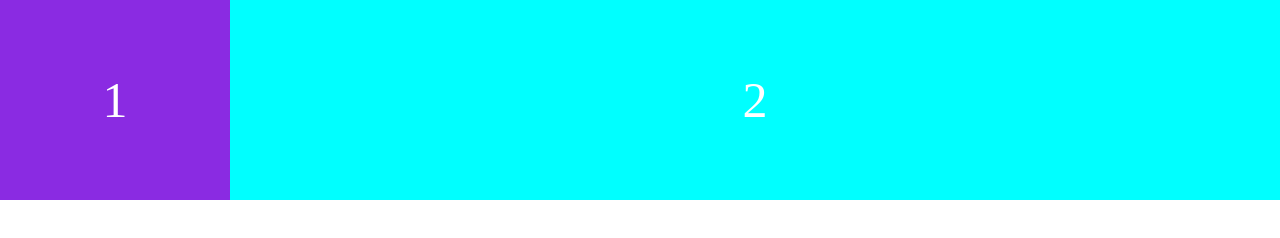
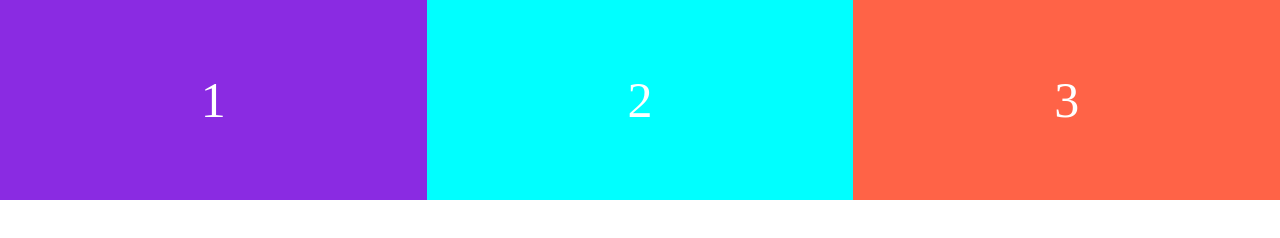
Before and after one commit to KimsPractice/cssLayoutMaster, a website built with Vite: page index.html in a window 1280 px wide. Built offline with nearby package versions, Linux system fonts and the light colour scheme.

Commit message:
flex-shrink는 grow 와 반대개념으로 생각할 수 있다. grow는 요소의 크기가 확대되는 비율을 지정했다면, shrink는 출소되는 비율과 순서를 지정한다. 숫자가 클수록 요소가 먼저 줄어든다.

```diff
--- a/index.html
+++ b/index.html
@@ -9,5 +9,6 @@
   <body>
     <div class="box">1</div>
     <div class="box">2</div>
+    <div class="box">3</div>
   </body>
 </html>
--- a/style.css
+++ b/style.css
@@ -10,11 +10,19 @@ body {
 .box:nth-child(1) {
   background-color: blueviolet;
   flex-grow: 1;
+  flex-shrink: 3;
 }
 
 .box:nth-child(2) {
   background-color: aqua;
-  flex-grow: 5;
+  flex-grow: 1;
+  flex-shrink: 0;
+}
+
+.box:nth-child(3) {
+  background-color: tomato;
+  flex-grow: 1;
+  flex-shrink: 1;
 }
 
 .box {
```
